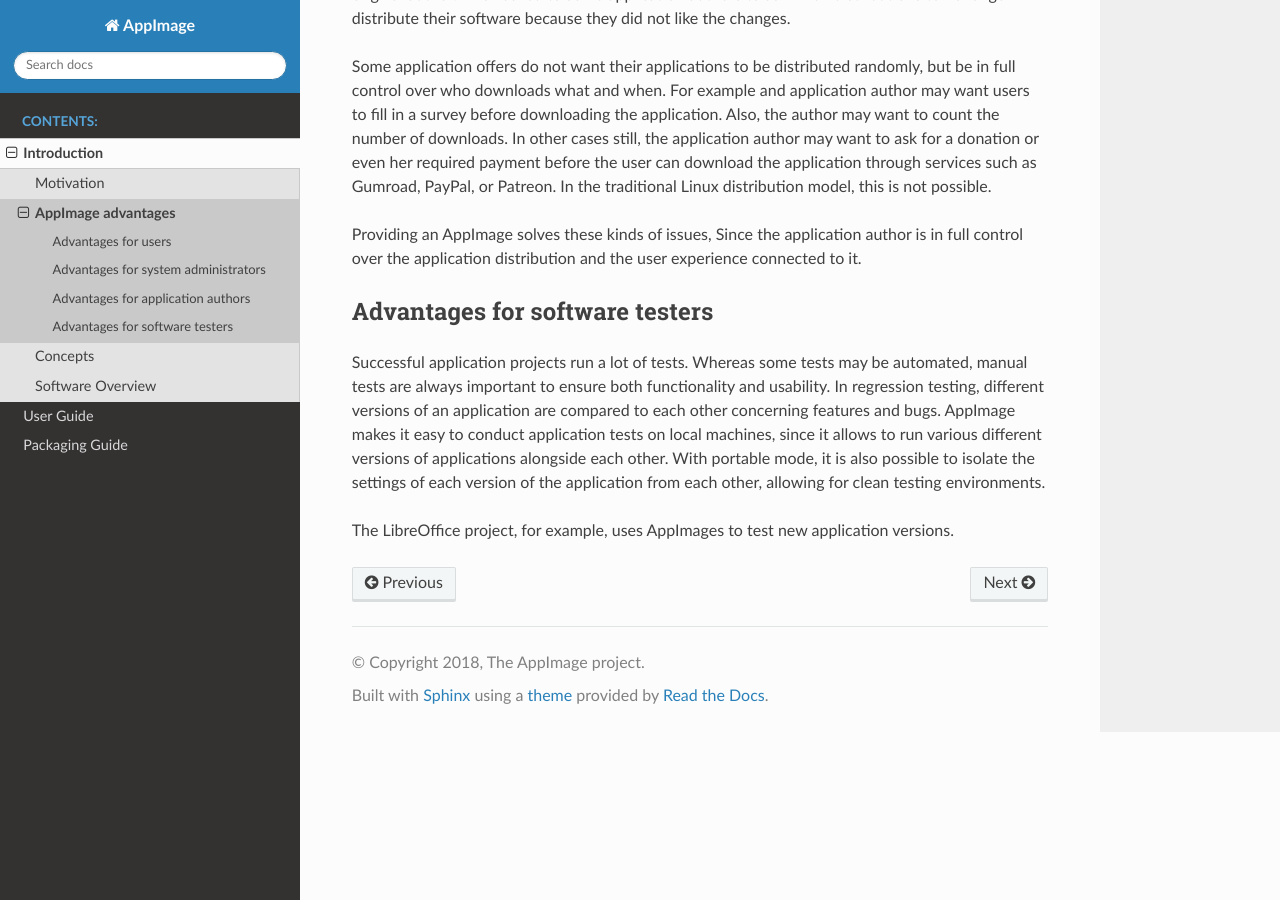
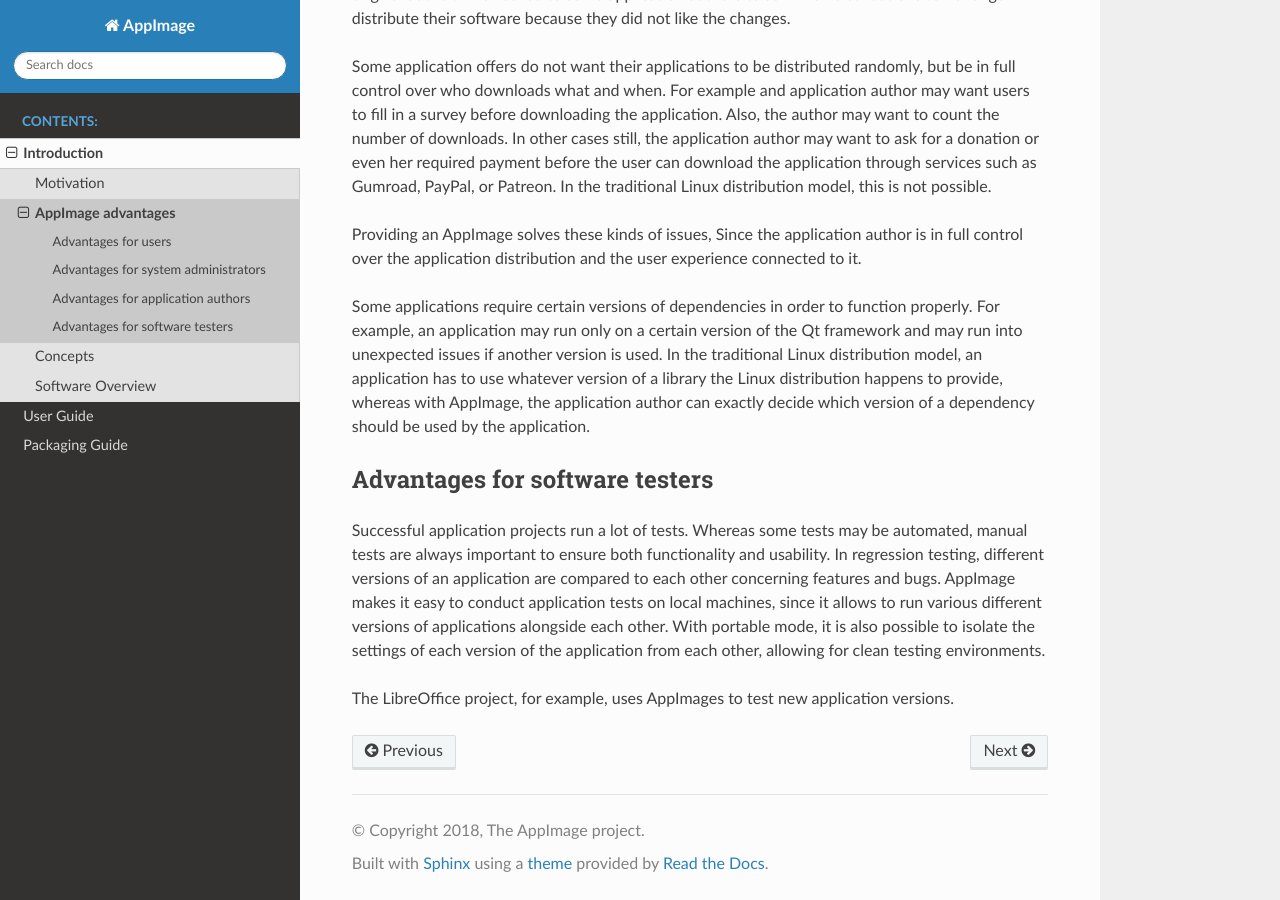
Before and after one commit to AppImage/docs.appimage.org, a Sphinx documentation site: the page built from source/introduction/advantages.md, in a window 1280 px wide and 900 px high, scrolled down 1833 px. Built offline with Sphinx 7.4.7 and the Read the Docs theme 2.0.0, drawn with Linux system fonts in a browser that asks for light colours.

Commit message:
Update advantages.md

```diff
--- a/source/introduction/advantages.md
+++ b/source/introduction/advantages.md
@@ -30,6 +30,8 @@
 
 Providing an AppImage solves these kinds of issues, Since the application author is in full control over the application distribution and the user experience connected to it.
 
+Some applications require certain versions of dependencies in order to function properly. For example, an application may run only on a certain version of the Qt framework and may run into unexpected issues if another version is used. In the traditional Linux distribution model, an application has to use whatever version of a library the Linux distribution happens to provide, whereas with AppImage, the application author can exactly decide which version of a dependency should be used by the application.
+
 ## Advantages for software testers
 
 Successful application projects run a lot of tests. Whereas some tests may be automated, manual tests are always important to ensure both functionality and usability. In regression testing, different versions of an application are compared to each other concerning features and bugs. AppImage makes it easy to conduct application tests on local machines, since it allows to run various different versions of applications alongside each other. With portable mode, it is also possible to isolate the settings of each version of the application from each other, allowing for clean testing environments.
```
